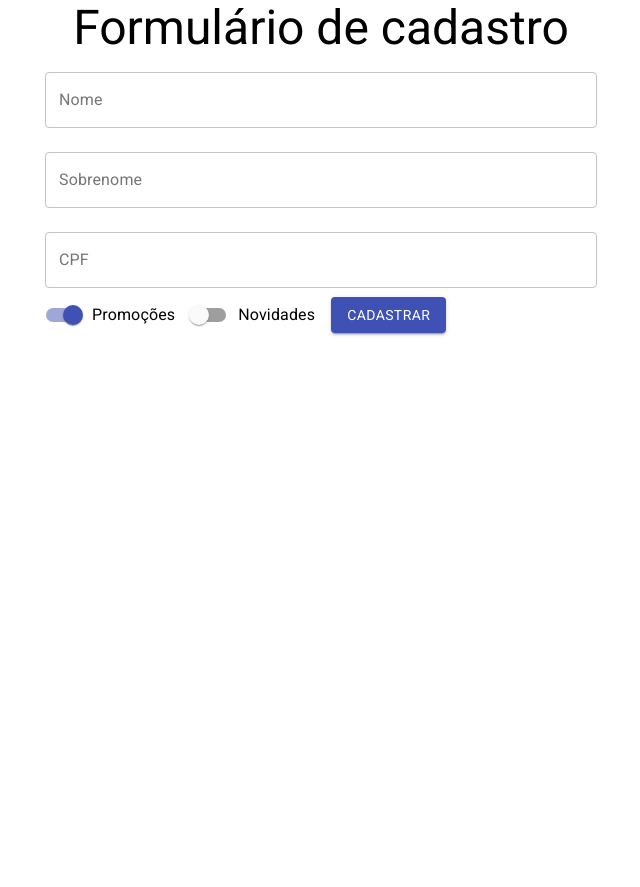
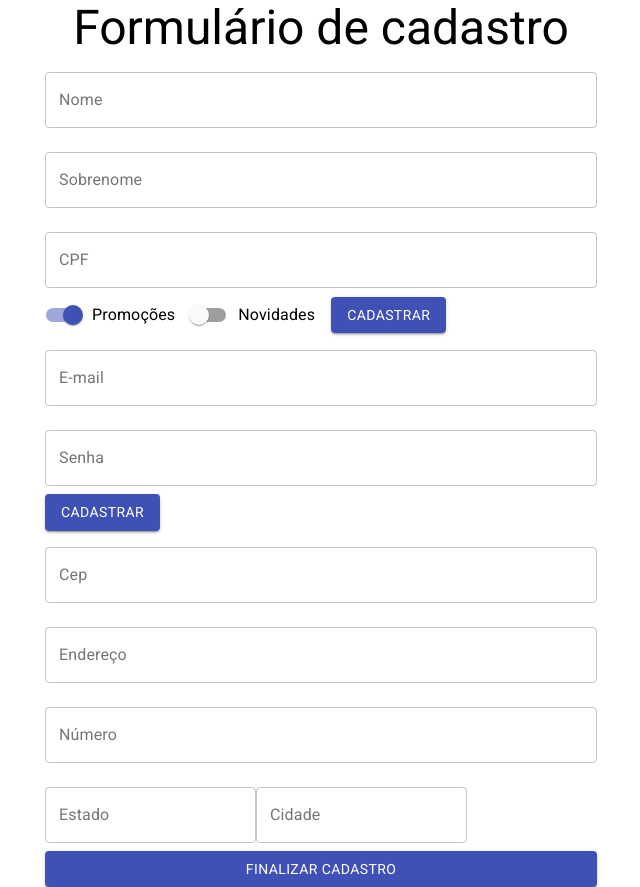
Before and after one commit to ElJohnnie/multi-form-react, a React (Create React App) app: page / in a window 1280 px wide. Shown: the whole page, without its empty margins (319-959 px from the left). Before the commit the page ends 800 px from the top, so only its background shows below. Built offline with nearby package versions, Linux system fonts and the light colour scheme.

Commit message:
criação dos formulários adversos

```diff
--- /dev/null
+++ b/src/components/FormularioCadastro/DadosEntrega.jsx
@@ -0,0 +1,52 @@
+import { Button, TextField } from '@material-ui/core';
+import React from 'react';
+
+function DadosEntrega(){
+    return(
+        <form action="">
+            <TextField
+                id="cep"
+                label="Cep"
+                type="number"
+                variant="outlined"
+                margin="normal"
+                fullWidth
+            />
+            <TextField
+                id="endereco"
+                label="Endereço"
+                type="text"
+                variant="outlined"
+                margin="normal"
+                fullWidth
+            />
+            <TextField
+                id="numero"
+                label="Número"
+                type="number"
+                variant="outlined"
+                margin="normal"
+                fullWidth
+            />
+            <TextField
+                id="estado"
+                label="Estado"
+                type="text"
+                variant="outlined"
+                margin="normal"
+
+            />
+            <TextField
+                id="cidade"
+                label="Cidade"
+                type="text"
+                variant="outlined"
+                margin="normal"
+
+            />
+            <Button type="submit" variant="contained" color="primary" fullWidth>Finalizar cadastro</Button>
+        </form>
+    );
+}
+
+export default DadosEntrega;
--- /dev/null
+++ b/src/components/FormularioCadastro/DadosPessoais.jsx
@@ -0,0 +1,94 @@
+import React, {useState} from 'react';
+import { TextField, Button, Switch, FormControlLabel } from "@material-ui/core";
+
+function DadosPessoais({aoEnviar, validarCPF}) {
+  const [nome, setNome] = useState("");
+  const [sobrenome, setSobrenome] = useState("");
+  const [cpf, setCpf] = useState("");
+  const [promocoes, setPromocoes] = useState(true);
+  const [novidades, setNovidades] = useState(false);
+  const [erros, setErros] = useState({cpf:{valido:true, texto:""}})
+  return (
+    <form
+      onSubmit={(event) => {
+        event.preventDefault();
+        aoEnviar({nome, sobrenome, cpf, novidades, promocoes});
+      }}
+    >
+      <TextField
+        value={nome}
+        onChange={(event) => {
+          setNome(event.target.value);
+        }}
+        id="nome"
+        label="Nome"
+        variant="outlined"
+        margin="normal"
+        fullWidth
+      />
+      <TextField
+        value={sobrenome}
+        onChange={(event) => {
+          setSobrenome(event.target.value);
+        }}
+        id="sobrenome"
+        label="Sobrenome"
+        variant="outlined"
+        margin="normal"
+        fullWidth
+      />
+      <TextField
+        value={cpf}
+        onChange={(event) => {
+          setCpf(event.target.value);
+        }}
+
+        onBlur={(event)=>{
+          const ehValido = validarCPF(cpf);
+          setErros({cpf:ehValido})
+        }}
+        error={!erros.cpf.valido}
+        helperText={erros.cpf.texto}
+        id="CPF"
+        label="CPF"
+        variant="outlined"
+        margin="normal"
+        fullWidth
+      />
+
+      <FormControlLabel
+        label="Promoções"
+        control={
+          <Switch
+            checked={promocoes}
+            onChange={(event) => {
+              setPromocoes(event.target.checked);
+            }}
+            name="promocoes"
+            color="primary"
+          />
+        }
+      />
+
+      <FormControlLabel
+        label="Novidades"
+        control={
+          <Switch
+            checked={novidades}
+            onChange={(event) => {
+              setNovidades(event.target.checked);
+            }}
+            name="novidades"
+            color="primary"
+          />
+        }
+      />
+
+      <Button type="submit" variant="contained" color="primary">
+        Cadastrar
+      </Button>
+    </form>
+  );
+}
+
+export default DadosPessoais;
--- /dev/null
+++ b/src/components/FormularioCadastro/DadosUsuario.jsx
@@ -0,0 +1,28 @@
+import { Button, TextField } from '@material-ui/core';
+import React from 'react';
+
+function DadosUsuario(){
+    return(
+        <form>
+            <TextField
+                id="email"
+                label="E-mail"
+                type="email"
+                variant="outlined"
+                margin="normal"
+                fullWidth
+            />
+            <TextField
+                id="senha"
+                label="Senha"
+                type="password"
+                variant="outlined"
+                margin="normal"
+                fullWidth
+            />
+            <Button type="submit" variant="contained" color="primary">Cadastrar</Button>
+        </form>
+    );
+}
+
+export default DadosUsuario;
--- a/src/components/FormularioCadastro/FormularioCadastro.jsx
+++ b/src/components/FormularioCadastro/FormularioCadastro.jsx
@@ -1,94 +1,18 @@
 import React, { useState } from "react";
-import { TextField, Button, Switch, FormControlLabel } from "@material-ui/core";
+import DadosEntrega from "./DadosEntrega";
+import DadosPessoais from "./DadosPessoais";
+import DadosUsuario from "./DadosUsuario";
 
 function FormularioCadastro({aoEnviar, validarCPF}) {
-  const [nome, setNome] = useState("");
-  const [sobrenome, setSobrenome] = useState("");
-  const [cpf, setCpf] = useState("");
-  const [promocoes, setPromocoes] = useState(true);
-  const [novidades, setNovidades] = useState(false);
-  const [erros, setErros] = useState({cpf:{valido:true, texto:""}})
+
   return (
-    <form
-      onSubmit={(event) => {
-        event.preventDefault();
-        aoEnviar({nome, sobrenome, cpf, novidades, promocoes});
-      }}
-    >
-      <TextField
-        value={nome}
-        onChange={(event) => {
-          setNome(event.target.value);
-        }}
-        id="nome"
-        label="Nome"
-        variant="outlined"
-        margin="normal"
-        fullWidth
-      />
-      <TextField
-        value={sobrenome}
-        onChange={(event) => {
-          setSobrenome(event.target.value);
-        }}
-        id="sobrenome"
-        label="Sobrenome"
-        variant="outlined"
-        margin="normal"
-        fullWidth
-      />
-      <TextField
-        value={cpf}
-        onChange={(event) => {
-          setCpf(event.target.value);
-        }}
+    <>
+    <DadosPessoais aoEnviar={aoEnviar} validarCPF={validarCPF}/>
+    <DadosUsuario/>
+    <DadosEntrega></DadosEntrega>
+    </>
+  );
 
-        onBlur={(event)=>{
-          const ehValido = validarCPF(cpf);
-          setErros({cpf:ehValido})
-        }}
-        error={!erros.cpf.valido}
-        helperText={erros.cpf.texto}
-        id="CPF"
-        label="CPF"
-        variant="outlined"
-        margin="normal"
-        fullWidth
-      />
-
-      <FormControlLabel
-        label="Promoções"
-        control={
-          <Switch
-            checked={promocoes}
-            onChange={(event) => {
-              setPromocoes(event.target.checked);
-            }}
-            name="promocoes"
-            color="primary"
-          />
-        }
-      />
-
-      <FormControlLabel
-        label="Novidades"
-        control={
-          <Switch
-            checked={novidades}
-            onChange={(event) => {
-              setNovidades(event.target.checked);
-            }}
-            name="novidades"
-            color="primary"
-          />
-        }
-      />
-
-      <Button type="submit" variant="contained" color="primary">
-        Cadastrar
-      </Button>
-    </form>
-  );
 }
 
 export default FormularioCadastro;
```
